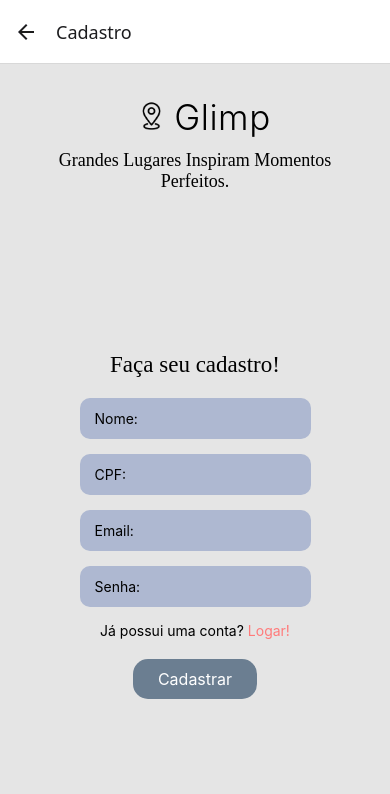
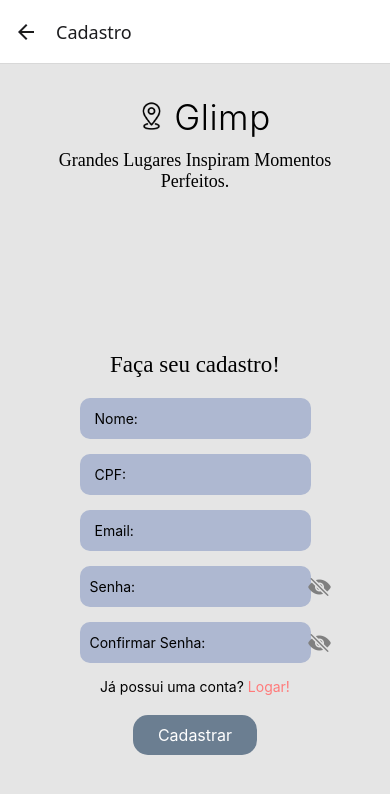
Before and after one commit to livyamv/Projeto-MBL, a React Native app: screen /Cadastro in a window 390 px wide. Shown: the top 794 px of the page. Built offline with nearby package versions, Linux system fonts and the light colour scheme.

Commit message:
confirmarSenha

```diff
--- a/src/screens/Cadastro.js
+++ b/src/screens/Cadastro.js
@@ -6,8 +6,8 @@ import {
   TouchableOpacity,
   Alert,
   StyleSheet,
-  Image
 } from "react-native";
+import { Ionicons } from "@expo/vector-icons";
 import { useNavigation } from "@react-navigation/native";
 import api from "../axios/axios";
 import Logo from "../component/logo";
@@ -18,30 +18,47 @@ export default function Cadastro() {
     cpf: "",
     email: "",
     senha: "",
+    confirmarSenha: "",
     nome: "",
   });
 
+  const [showPassword, setShowPassword] = useState(false);
+  const [showConfirmPassword, setShowConfirmPassword] = useState(false);
+
   // Função para realizar o cadastro
   async function handleCadastro() {
+    if (usuario.senha !== usuario.confirmarSenha) {
+      Alert.alert("Erro", "As senhas não coincidem!");
+      return;
+    }
+
     try {
-      const response = await api.postCadastro(usuario);
+      const response = await api.postCadastro({
+        cpf: usuario.cpf,
+        email: usuario.email,
+        senha: usuario.senha,
+        confirmarSenha: usuario.confirmarSenha,
+        nome: usuario.nome,
+      });
+
       Alert.alert("Sucesso", response.data.message);
       navigation.navigate("Login"); // Navega para a tela de login
     } catch (error) {
       const errorMessage = error.response?.data?.error || "Erro desconhecido";
       Alert.alert("Erro", errorMessage);
-      console.log("Erro no cadastro:", error); // Log do erro completo no console
+      console.log("Erro no cadastro:", error);
     }
   }
 
   return (
     <View style={styles.container}>
-
-      <View >
-        <Logo/>
+      <View>
+        <Logo />
       </View>
 
-      <Text style={styles.subtitle}>Grandes Lugares Inspiram Momentos Perfeitos.</Text>
+      <Text style={styles.subtitle}>
+        Grandes Lugares Inspiram Momentos Perfeitos.
+      </Text>
 
       {/* Título */}
       <Text style={styles.title}>Faça seu cadastro!</Text>
@@ -68,14 +85,48 @@ export default function Cadastro() {
         value={usuario.email}
         onChangeText={(value) => setUsuario({ ...usuario, email: value })}
       />
+
+      {/* Campo Senha */}
+      <View style={styles.passwordContainer}>
         <TextInput
-        style={styles.input}
+          style={styles.passwordInput}
           placeholder="Senha:"
           placeholderTextColor="#000"
-        secureTextEntry
+          secureTextEntry={!showPassword}
           value={usuario.senha}
           onChangeText={(value) => setUsuario({ ...usuario, senha: value })}
         />
+        <TouchableOpacity onPress={() => setShowPassword(!showPassword)}>
+          <Ionicons
+            name={showPassword ? "eye" : "eye-off"}
+            size={24}
+            color="grey"
+          />
+        </TouchableOpacity>
+      </View>
+
+      {/* Campo Confirmar Senha */}
+      <View style={styles.passwordContainer}>
+        <TextInput
+          style={styles.passwordInput}
+          placeholder="Confirmar Senha:"
+          placeholderTextColor="#000"
+          secureTextEntry={!showConfirmPassword}
+          value={usuario.confirmarSenha}
+          onChangeText={(value) =>
+            setUsuario({ ...usuario, confirmarSenha: value })
+          }
+        />
+        <TouchableOpacity
+          onPress={() => setShowConfirmPassword(!showConfirmPassword)}
+        >
+          <Ionicons
+            name={showConfirmPassword ? "eye" : "eye-off"}
+            size={24}
+            color="grey"
+          />
+        </TouchableOpacity>
+      </View>
 
       {/* Link para Login */}
       <View style={styles.loginRow}>
@@ -135,7 +186,6 @@ const styles = StyleSheet.create({
     fontSize: 14,
     color: "#000",
   },
-
   loginLink: {
     fontSize: 14,
     color: "#FF7A7A",
@@ -150,4 +200,19 @@ const styles = StyleSheet.create({
     fontSize: 16,
     color: "#fff",
   },
+  passwordContainer: {
+    flexDirection: "row",
+    alignItems: "center",
+    width: "70%",
+    backgroundColor: "#AEB8D1",
+    borderRadius: 10,
+    paddingHorizontal: 10,
+    marginBottom: 15,
+  },
+  passwordInput: {
+    flex: 1,
+    paddingVertical: 12,
+    fontSize: 14,
+    color: "#000",
+  },
 });
```
Lines whose indentation alone changed are shown as unchanged.
